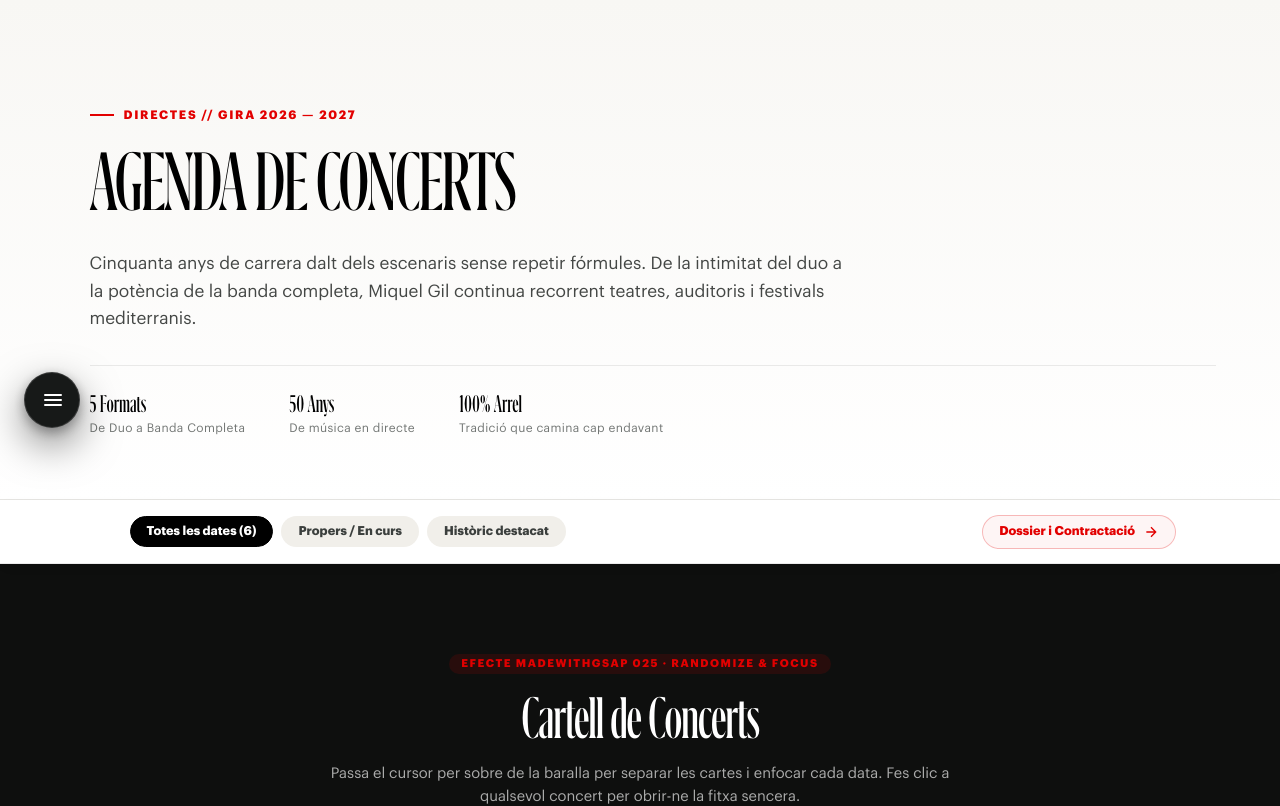
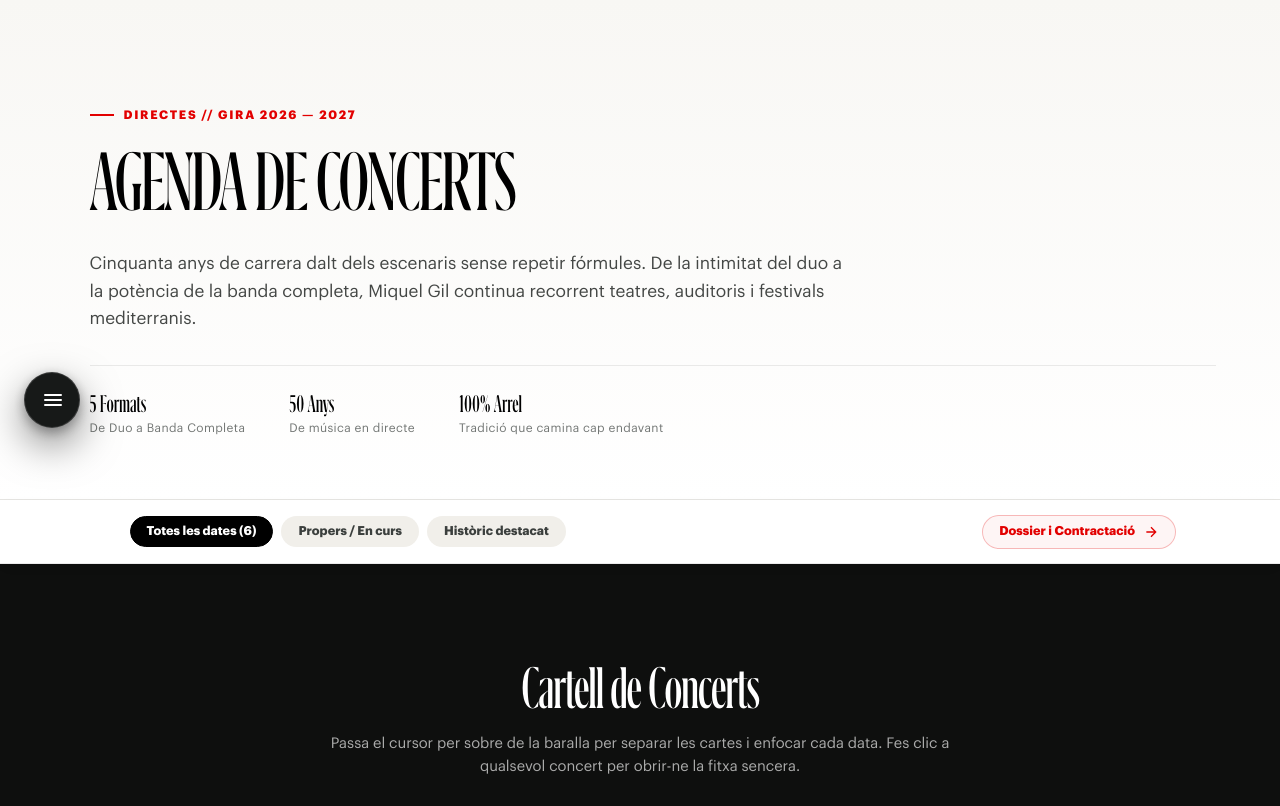
Before and after one commit to syncrolattex-maker/miquelgil, a Next.js app: page /agenda in a window 1280 px wide. Shown: the top 806 px of the page. Built offline with nearby package versions, Linux system fonts and the light colour scheme.

Commit message:
fix(agenda): remove MadeWithGSAP 025 kicker text from concert deck header

```diff
--- a/app/agenda/AgendaClient.tsx
+++ b/app/agenda/AgendaClient.tsx
@@ -421,7 +421,6 @@ export default function AgendaClient() {
       <section className="agenda-showcase-section" aria-label="Baralla interactiva de concerts">
         <div className="agenda-showcase-inner">
           <div className="agenda-deck-header">
-            <span className="agenda-deck-kicker">Efecte MadewithGSAP 025 · Randomize &amp; Focus</span>
             <h2 className="agenda-deck-title">Cartell de Concerts</h2>
             <p className="agenda-deck-subtitle">
               Passa el cursor per sobre de la baralla per separar les cartes i enfocar cada data. Fes clic a qualsevol concert per obrir-ne la fitxa sencera.
```
